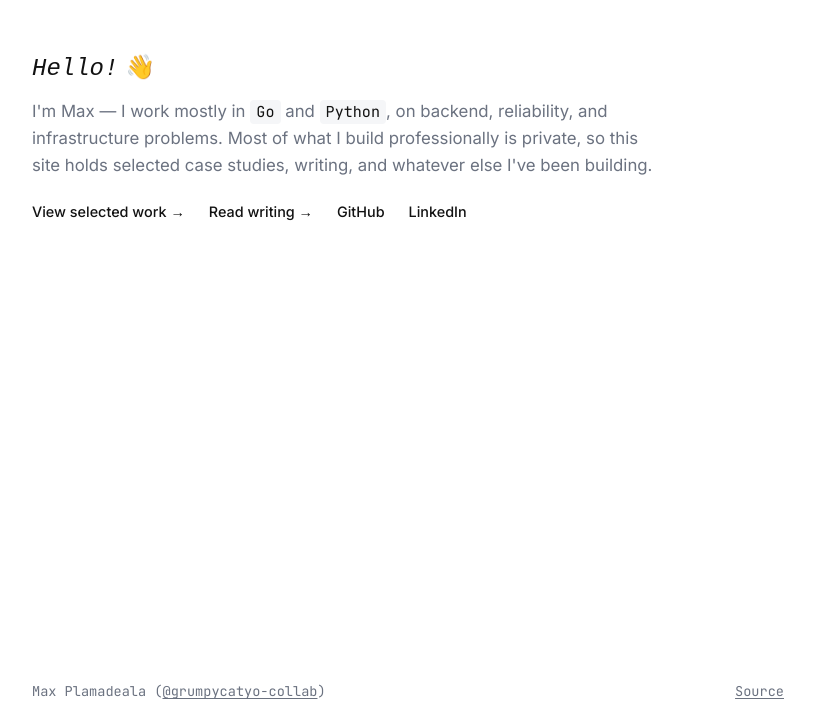
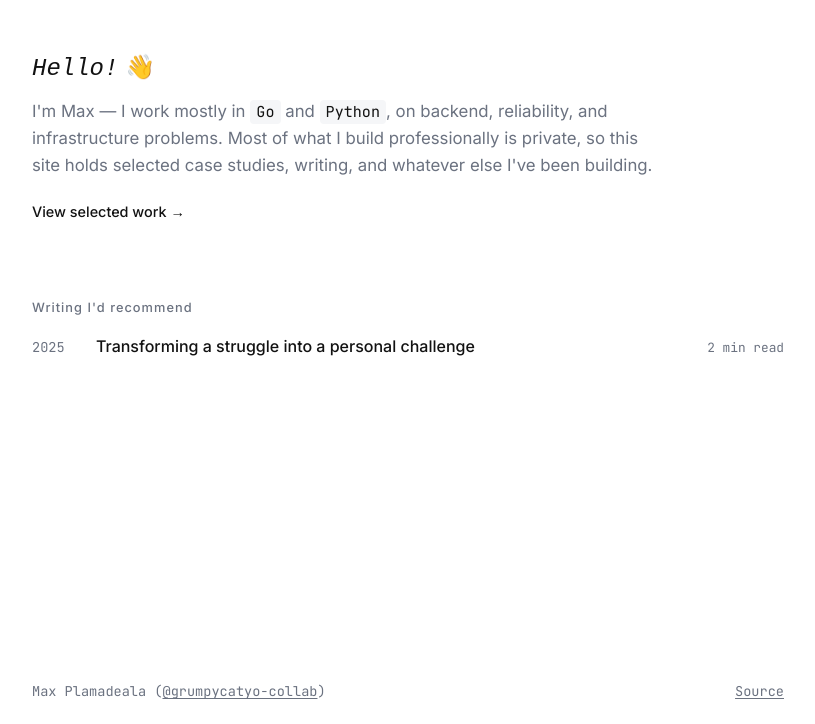
Before and after one commit to grumpycatyo-collab/max-plamadeala.com, an Astro site: page / in a window 1280 px wide. Shown: the part 76-800 px from the top of the page, without its empty margins (232-1047 px from the left). Built offline with nearby package versions, Linux system fonts and the light colour scheme; Astro itself is replaced by a stand-in of ours; a web font is replaced by a local one.

Commit message:
feat: redesign homepage recommended-writing list
Trims the hero actions down to a single "View selected work" link and
replaces the old recent-articles teaser with a curated "Writing I'd
recommend" list (driven by each article's existing featured flag),
laid out year / title / reading-time like a year-grouped index.

```diff
--- /dev/null
+++ b/src/lib/readingTime.ts
@@ -0,0 +1,8 @@
+const WORDS_PER_MINUTE = 200;
+
+/** Estimates reading time from raw markdown body text. */
+export function readingTime(body: string): string {
+  const words = body.trim().split(/\s+/).filter(Boolean).length;
+  const minutes = Math.max(1, Math.round(words / WORDS_PER_MINUTE));
+  return `${minutes} min read`;
+}
--- a/src/pages/index.astro
+++ b/src/pages/index.astro
@@ -1,5 +1,20 @@
 ---
 import Layout from '../layouts/Layout.astro';
+import { getCollection } from 'astro:content';
+import { readingTime } from '../lib/readingTime';
+
+const allArticles = await getCollection('articles');
+const recommendedArticles = allArticles
+  .filter(article => article.data.featured)
+  .sort((a, b) => b.data.publishDate.getTime() - a.data.publishDate.getTime());
+
+let lastYear: number | null = null;
+const recommendedRows = recommendedArticles.map(article => {
+  const year = article.data.publishDate.getFullYear();
+  const showYear = year !== lastYear;
+  lastYear = year;
+  return { article, year, showYear };
+});
 ---
 
 <Layout title="@grumpycatyo-collab" description="Software engineer building reliable distributed systems, integrations, and data infrastructure. Go, Python, and a lot of production incidents.">
@@ -15,11 +30,23 @@ import Layout from '../layouts/Layout.astro';
 			</p>
 			<p class="hero-actions">
 				<a href="/work">View selected work →</a>
-				<a href="/writing">Read writing →</a>
-				<a href="https://github.com/grumpycatyo-collab" target="_blank" rel="noopener noreferrer">GitHub</a>
-				<a href="https://www.linkedin.com/in/max-plamadeala/" target="_blank" rel="noopener noreferrer">LinkedIn</a>
 			</p>
 		</section>
+
+		{recommendedRows.length > 0 && (
+			<section class="recommended">
+				<span class="eyebrow">Writing I'd recommend</span>
+				<ul class="recommended-list">
+					{recommendedRows.map(({ article, year, showYear }) => (
+						<li>
+							<span class="rec-year">{showYear ? year : ''}</span>
+							<a href={`/writing/${article.data.slug}`} class="rec-title">{article.data.title}</a>
+							<span class="rec-time">{readingTime(article.body ?? '')}</span>
+						</li>
+					))}
+				</ul>
+			</section>
+		)}
 	</main>
 </Layout>
 
@@ -76,9 +103,62 @@ import Layout from '../layouts/Layout.astro';
     color: var(--accent-color);
   }
 
+  .recommended {
+    margin-top: 2.5rem;
+  }
+
+  .recommended .eyebrow {
+    font-family: 'Inter', sans-serif;
+    text-transform: none;
+  }
+
+  .recommended-list {
+    list-style: none;
+    padding: 0;
+    margin: 0;
+  }
+
+  .recommended-list li {
+    display: grid;
+    grid-template-columns: 3rem 1fr auto;
+    align-items: baseline;
+    gap: 1rem;
+    padding: 0.6rem 0;
+  }
+
+  .rec-year {
+    font-family: 'JetBrains Mono', monospace;
+    font-size: 0.85rem;
+    color: var(--muted-color);
+  }
+
+  .rec-title {
+    color: var(--text-color);
+    text-decoration: none;
+    font-weight: 500;
+    transition: color 0.2s;
+  }
+
+  .rec-title:hover {
+    color: var(--accent-color);
+  }
+
+  .rec-time {
+    font-family: 'JetBrains Mono', monospace;
+    font-size: 0.8rem;
+    color: var(--muted-color);
+    text-align: right;
+    white-space: nowrap;
+  }
+
   @media (max-width: 600px) {
     .hero {
       padding: 2rem 0 1.5rem;
     }
+
+    .recommended-list li {
+      grid-template-columns: 2.25rem 1fr auto;
+      gap: 0.5rem;
+    }
   }
 </style>
```
